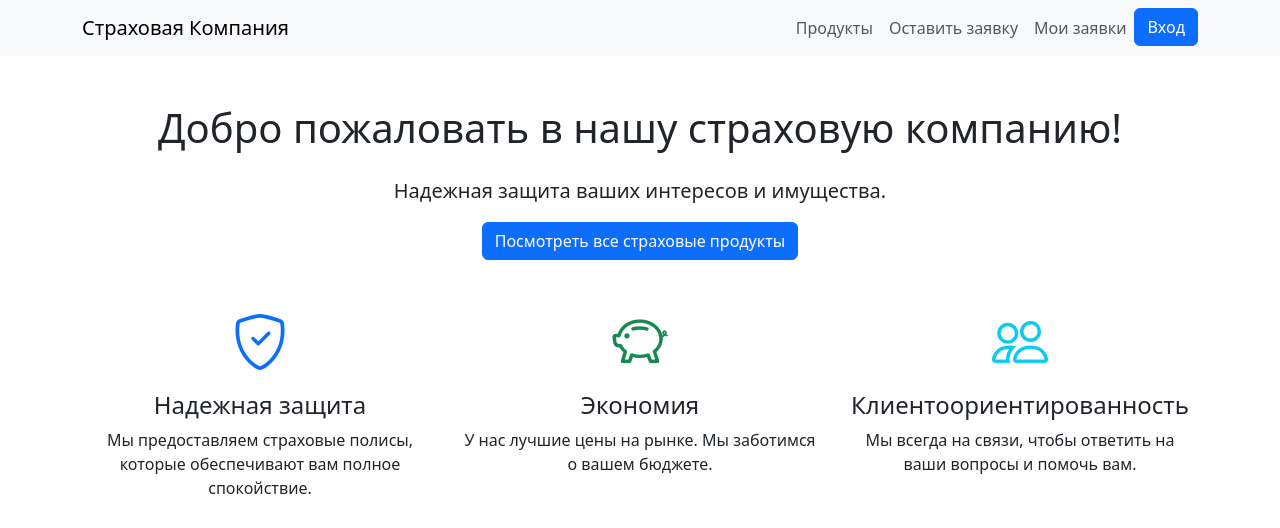
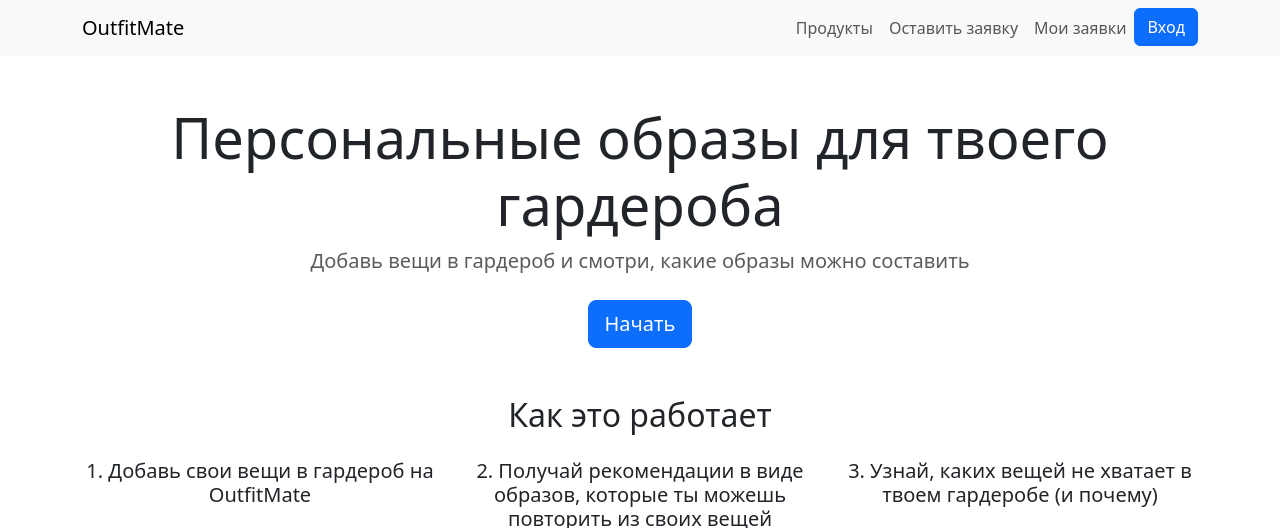
Before and after one commit to Plim4ik/outfit-web, a Django app: page / in a window 1280 px wide. Shown: the top 528 px of the page. Run offline with Django 5.2, Linux system fonts and the light colour scheme.

Commit message:
📝 (gitignore): add .gitignore file to exclude unnecessary files and directories ♻️ (templates): refactor registration and index templates to streamline user experience The addition of the .gitignore file helps maintain a clean repository by excluding unnecessary files generated during development. The refactoring of the registration and index templates enhances the user experience by simplifying the registration process and updating the homepage to better reflect the application's purpose, now branded as "OutfitMate." This aligns the content with the application's focus on personal wardrobe management.

```diff
--- a/outfit/templates/index.html
+++ b/outfit/templates/index.html
@@ -1,84 +1,43 @@
 {% extends 'base.html' %}
 
-{% block title %}Главная - Страховая компания{% endblock %}
+{% block title %}OutfitMate - Главная{% endblock %}
+
+{% include 'messages.html' %}
 
 {% block content %}
 
-{% include 'messages.html' %}
-<div class="container my-5">
-    <div class="text-center">
-        <h1 class="mb-4">Добро пожаловать в нашу страховую компанию!</h1>
-        <p class="lead">Надежная защита ваших интересов и имущества.</p>
-        <a href="{% url 'insurance_list' %}" class="btn btn-primary">Посмотреть все страховые продукты</a>
-    </div>
-</div>
+<main id="body" class="container my-5">
+    <article id="welcome">
+        <header class="text-center mb-5">
+            <h1 class="display-4 text-dark">Персональные образы для твоего гардероба</h1>
+            <p class="lead text-muted">Добавь вещи в гардероб и смотри, какие образы можно составить</p>
+            <section class="buttons mt-4">
+                <a href="{% url 'register_page_view' %}" class="btn btn-primary btn-lg">Начать</a>
+            </section>
+        </header>
 
-<!-- Блок: Преимущества -->
-<div class="container my-5">
-    <div class="row">
-        <div class="col-md-4 text-center">
-            <i class="bi bi-shield-check display-4 text-primary"></i>
-            <h4 class="mt-3">Надежная защита</h4>
-            <p>Мы предоставляем страховые полисы, которые обеспечивают вам полное спокойствие.</p>
-        </div>
-        <div class="col-md-4 text-center">
-            <i class="bi bi-piggy-bank display-4 text-success"></i>
-            <h4 class="mt-3">Экономия</h4>
-            <p>У нас лучшие цены на рынке. Мы заботимся о вашем бюджете.</p>
-        </div>
-        <div class="col-md-4 text-center">
-            <i class="bi bi-people display-4 text-info"></i>
-            <h4 class="mt-3">Клиентоориентированность</h4>
-            <p>Мы всегда на связи, чтобы ответить на ваши вопросы и помочь вам.</p>
-        </div>
-    </div>
-</div>
+        <section class="how-it-works">
+            <header class="inner text-center mb-4">
+                <h2 class="h2 text-dark">Как это работает</h2>
+            </header>
 
-<!-- Объединенный блок: О компании и Почему мы -->
-<div class="container my-5">
-    <div class="row">
-        <!-- О компании -->
-        <div class="col-md-6">
-            <h2>О компании</h2>
-            <p>Наша страховая компания — это более 25 лет опыта на рынке и тысячи довольных клиентов. Мы стремимся предоставлять нашим клиентам надежные и прозрачные страховые услуги. Наши основные ценности — это доверие, инновации и клиентоориентированность.</p>
-            <p>Мы предлагаем широкий выбор страховых продуктов: от личного страхования до защиты бизнеса. Наша цель — защитить ваши интересы и обеспечить вашу уверенность в будущем.</p>
-        </div>
-        <!-- Почему мы -->
-        <div class="col-md-6">
-            <h2>Почему мы?</h2>
-            <ul class="list-unstyled">
-                <li><i class="bi bi-check-circle text-success"></i> Мы гарантируем надежность и прозрачность всех наших услуг.</li>
-                <li><i class="bi bi-check-circle text-success"></i> Ваша уверенность в завтрашнем дне — наш главный приоритет.</li>
-                <li><i class="bi bi-check-circle text-success"></i> Доступные цены и гибкие страховые решения для каждого клиента.</li>
-                <li><i class="bi bi-check-circle text-success"></i> Индивидуальный подход к каждому клиенту.</li>
-                <li><i class="bi bi-check-circle text-success"></i> Быстрое и удобное оформление полисов.</li>
-            </ul>
-        </div>
-    </div>
-</div>
-
-<!-- Блок: Наша команда -->
-<div class="container my-5 bg-light py-5">
-    <div class="text-center">
-        <h2>Наша команда</h2>
-        <p class="lead">Профессионалы, которые заботятся о вас.</p>
-    </div>
-    <div class="row">
-        <div class="col-md-4 text-center">
-            <h5>Иван Иванов</h5>
-            <p>Генеральный директор</p>
-        </div>
-        <div class="col-md-4 text-center">
-            <h5>Анна Смирнова</h5>
-            <p>Руководитель отдела страхования</p>
-        </div>
-        <div class="col-md-4 text-center">
-            <h5>Сергей Кузнецов</h5>
-            <p>Специалист по клиентскому сервису</p>
-        </div>
-    </div>
-</div>
-
-
-
+            <section class="body">
+                <div class="inner-body row g-4">
+                    <article class="edit-user-items col-md-4 text-center">
+                        <h3 class="h5">1. Добавь свои вещи в гардероб на OutfitMate</h3>
+                        <img class="img-fluid rounded mt-3" alt="1. Добавь свои вещи в гардероб на OutfitMate" src="https://cdn.lookastic.com/images/how-it-works/ru/edit-user-items.png" />
+                    </article>
+                    <article class="recommended-look col-md-4 text-center">
+                        <h3 class="h5">2. Получай рекомендации в виде образов, которые ты можешь повторить из своих вещей</h3>
+                        <img class="img-fluid rounded mt-3" alt="2. Получай рекомендации в виде модных образов, которые ты можешь повторить из своих вещей" src="https://cdn.lookastic.com/images/how-it-works/ru/recommended-look.png" />
+                    </article>
+                    <article class="recommended-item col-md-4 text-center">
+                        <h3 class="h5">3. Узнай, каких вещей не хватает в твоем гардеробе (и почему)</h3>
+                        <img class="img-fluid rounded mt-3" alt="3. Узнай, каких вещей не хватает в твоем гардеробе (и почему)" src="https://cdn.lookastic.com/images/how-it-works/ru/recommended-item.png" />
+                    </article>
+                </div>
+            </section>
+        </section>
+    </article>
+</main>
 {% endblock %}
--- a/outfit/templates/nav/menu.html
+++ b/outfit/templates/nav/menu.html
@@ -1,6 +1,6 @@
 <nav class="navbar navbar-expand-lg navbar-light bg-light">
     <div class="container">
-        <a class="navbar-brand" href="{% url 'home' %}">Страховая Компания</a>
+        <a class="navbar-brand" href="{% url 'home' %}">OutfitMate</a>
         <button class="navbar-toggler" type="button" data-bs-toggle="collapse" data-bs-target="#navbarNav" aria-controls="navbarNav" aria-expanded="false" aria-label="Toggle navigation">
             <span class="navbar-toggler-icon"></span>
         </button>
```
Also changed, not shown: outfit/templates/auth/register.html (+0 -8 lines), 1 other file.
